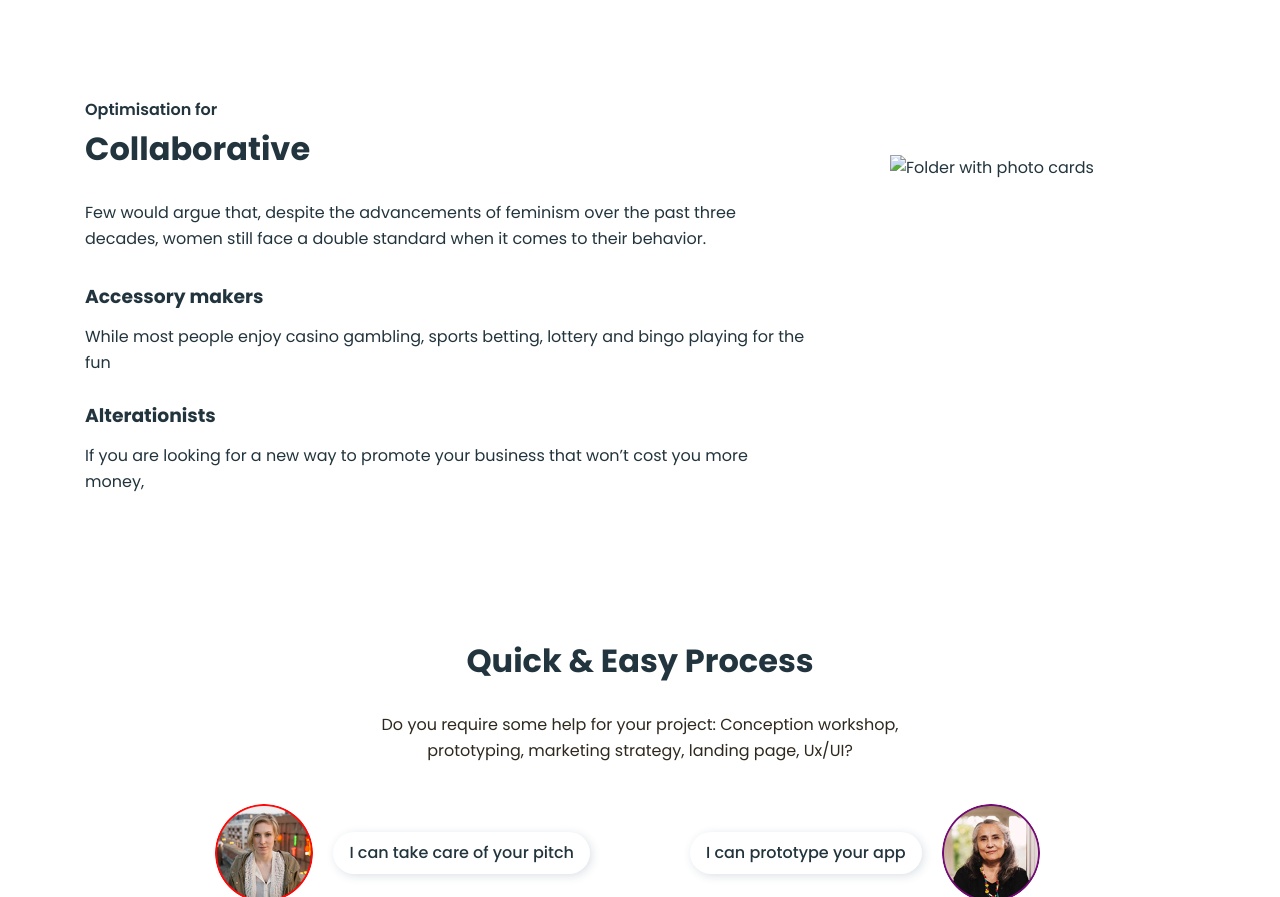
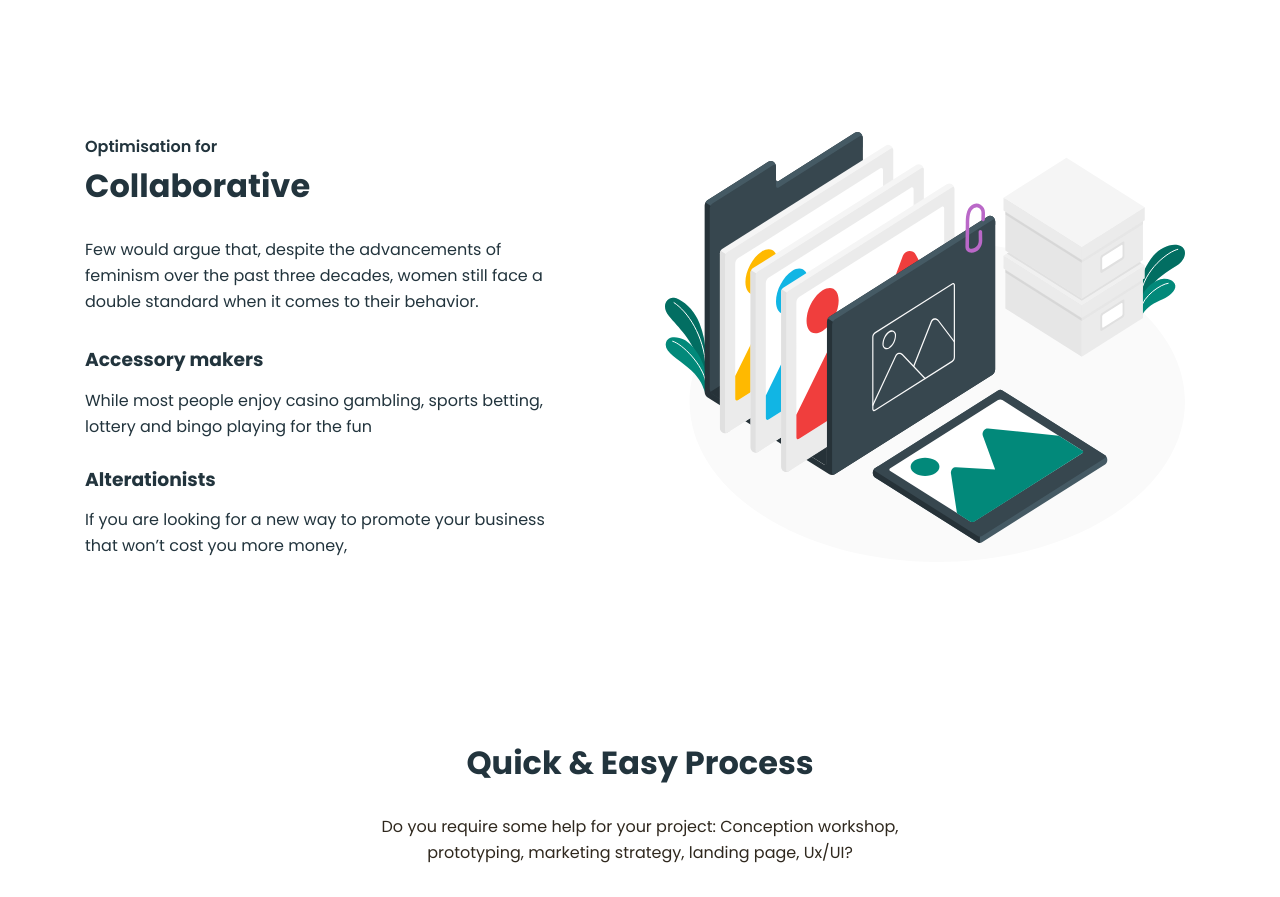
Before and after one commit to tymur-lykho/business-promotion-vite, a plain HTML site: page index.html in a window 1280 px wide. Shown: the part 2225-3122 px from the top of the page. Drawn offline with nearby package versions, Linux system fonts and the light colour scheme.

Commit message:
Deploying to gh-pages from @ tymur-lykho/business-promotion-vite@598c50456e338d081845acc13ed3f2f60a2617af 🚀

```diff
--- a/index.html
+++ b/index.html
@@ -250,7 +250,7 @@
     </div>
     <img
       class="collaboration-img"
-      src="../img/colaboration/collaboration-img.svg"
+      src="/business-promotion-vite/assets/collaboration-img-Tjh1XbGi.svg"
       alt="Folder with photo cards"
       width="540"
       height="500"
```
Also changed, not shown: assets/collaboration-img-Tjh1XbGi.svg (added).
